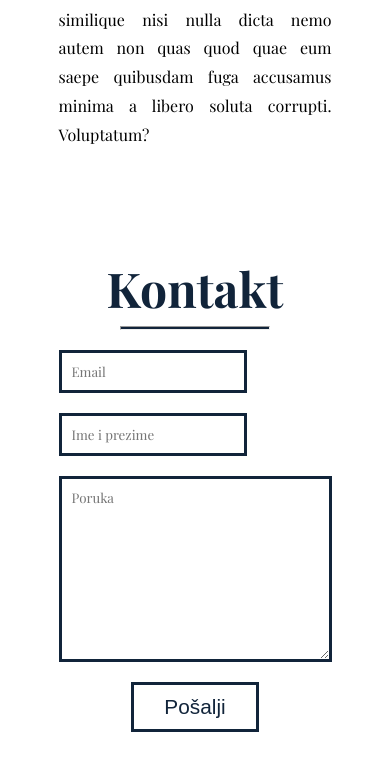
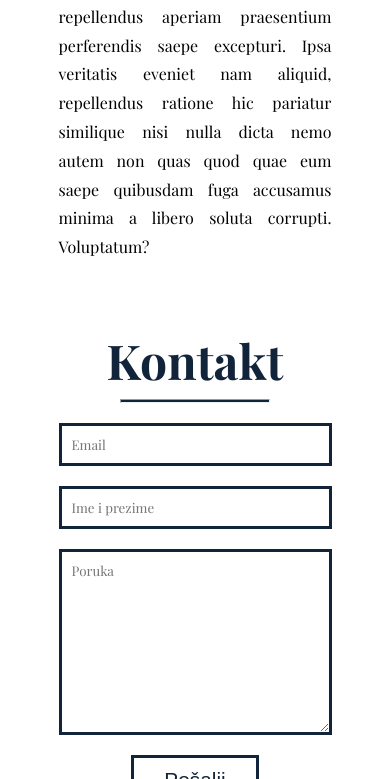
Before and after one commit to nikolabibercic/law-office-tatjana-prodic, a PHP site: page / in a window 390 px wide. Shown: the part 3155-3934 px from the top of the page. Run offline with PHP 8.4, Linux system fonts and the light colour scheme; some libraries are stand-ins or nearby versions; some web fonts are replaced.

Commit message:
uradjen responsive za goter, kontakt formu i sekciju o nama

```diff
--- a/css/style.css
+++ b/css/style.css
@@ -291,15 +291,27 @@ about us
   margin-right: 20px;
 }
 
+@media (max-width: 767px) {
+  .aboutUs article p img {
+    float: none;
+    position: relative;
+    margin-bottom: 20px;
+    max-width: 100%;
+  }
+}
+
 /************************
 contact form
 ************************/
 .contactForm {
   padding: 50px 0;
-  -webkit-box-flex: 0;
-      -ms-flex: 0 0 50%;
-          flex: 0 0 50%;
   height: 100%;
+}
+
+@media (max-width: 767px) {
+  .contactForm {
+    padding: 10px 0;
+  }
 }
 
 .contactForm h2 {
@@ -353,6 +365,26 @@ contact form
           flex-direction: row;
 }
 
+@media (max-width: 767px) {
+  .contactForm form .input {
+    display: -webkit-box;
+    display: -ms-flexbox;
+    display: flex;
+    -ms-flex-wrap: wrap;
+        flex-wrap: wrap;
+    -webkit-box-pack: justify;
+        -ms-flex-pack: justify;
+            justify-content: space-between;
+    -webkit-box-align: center;
+        -ms-flex-align: center;
+            align-items: center;
+    -webkit-box-orient: vertical;
+    -webkit-box-direction: normal;
+        -ms-flex-direction: column;
+            flex-direction: column;
+  }
+}
+
 .contactForm form .input input {
   -webkit-box-flex: 0;
       -ms-flex: 0 0 48%;
@@ -362,6 +394,12 @@ contact form
   padding-left: 10px;
   font-family: 'Playfair Display', serif;
   border: 3px solid #11243a;
+}
+
+@media (max-width: 767px) {
+  .contactForm form .input input {
+    width: 100%;
+  }
 }
 
 .contactForm form textarea {
@@ -386,6 +424,12 @@ contact form
   color: white;
 }
 
+@media (max-width: 767px) {
+  .contactForm form button {
+    margin-bottom: 20px;
+  }
+}
+
 /************************
 map
 ************************/
--- a/css/style.scss
+++ b/css/style.scss
@@ -177,6 +177,12 @@ about us
                 float: left;
                 max-width: 200px;
                 margin-right: 20px;
+                @media(max-width: 767px) {
+                    float: none;
+                    position: relative;
+                    margin-bottom: 20px;
+                    max-width: 100%;
+                }
             }
         }
     }
@@ -186,9 +192,10 @@ contact form
 ************************/
 .contactForm {
             padding: $padding;
-            flex: 0 0 50%;
             height: 100%;
-
+            @media(max-width: 767px) {
+                padding: 10px 0;
+            }
             h2{
                 text-align: center;
                 font-size: 3rem;
@@ -202,6 +209,9 @@ contact form
                 .input {
                     width: 100%;
                     @include flex(space-between,center,row);
+                    @media(max-width: 767px) {
+                        @include flex(space-between,center,column);
+                    }
                     input {
                         flex: 0 0 48%;
                         margin-bottom: 20px;
@@ -209,6 +219,9 @@ contact form
                         padding-left: 10px;
                         font-family: 'Playfair Display', serif;
                         border: 3px solid $primary;
+                        @media(max-width: 767px) {
+                            width: 100%;
+                        }
                     }
                 }
                 textarea {
@@ -221,6 +234,9 @@ contact form
                 }
                 button {
                     @include btn;
+                    @media(max-width: 767px) {
+                        margin-bottom: 20px;
+                    }
                 }
             }
 }
```
Also changed, not shown: 1 other file.
